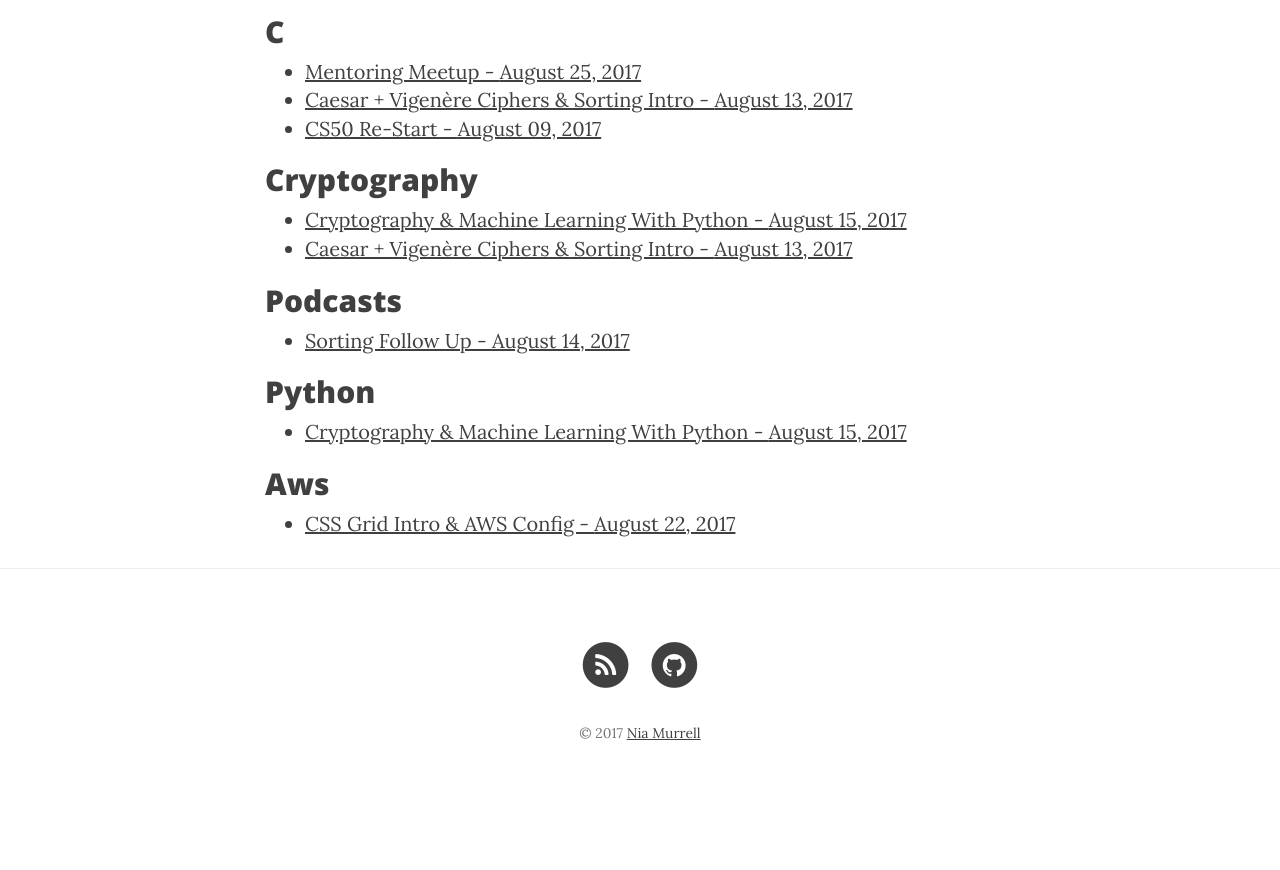
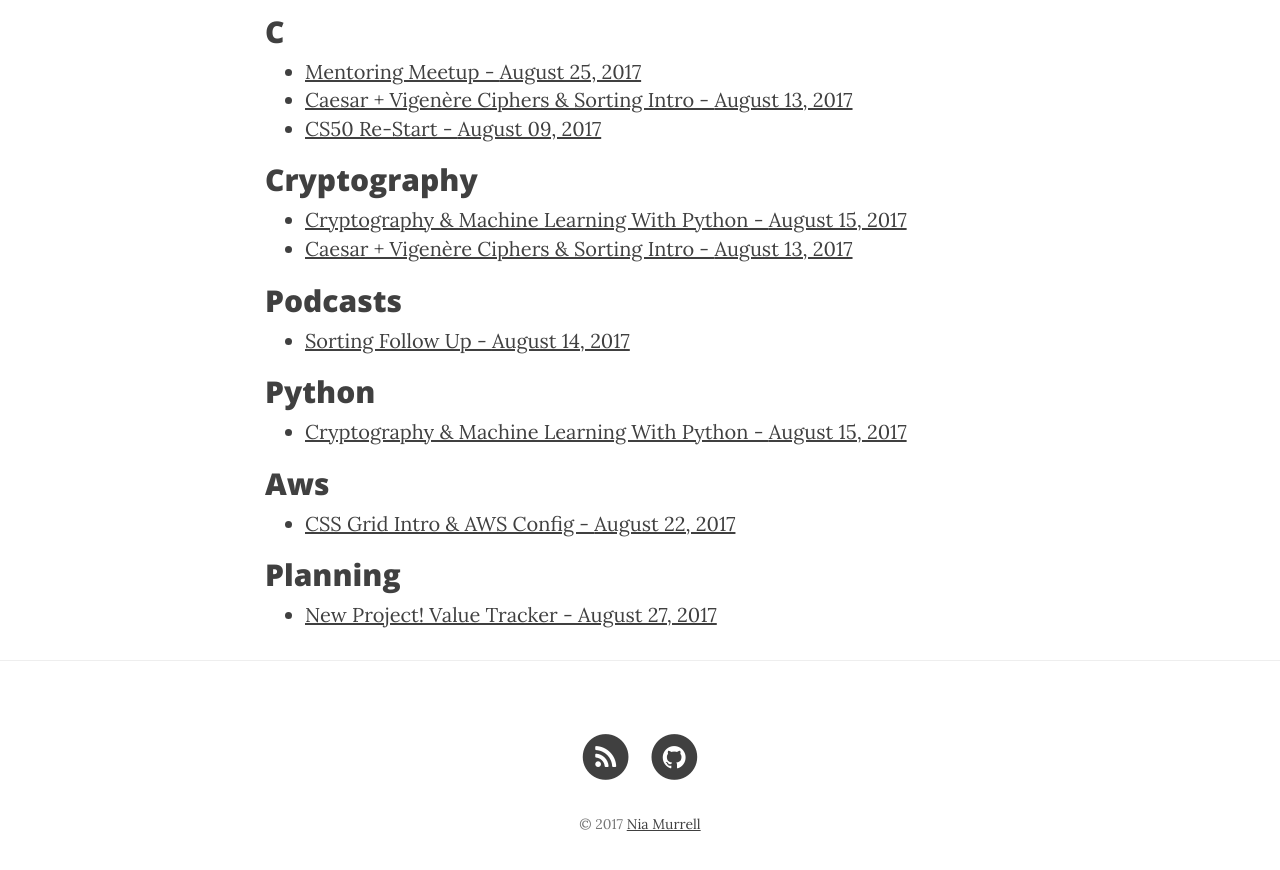
Before and after one commit to niamurrell/jekyll-blog, a Jekyll site: the page built from search/index.html, in a window 1280 px wide and 900 px high, scrolled down 5560 px. Shown: the top 870 px of the window. Built offline with Jekyll 4.4.1, drawn with Linux system fonts in a browser that asks for light colours; nearby versions of some CDN libraries; before the commit the page ends 6369 px from its top, so only the background shows below that.

Commit message:
Add today's post

```diff
--- a/_posts/2017-08-27-new-project.md
+++ b/_posts/2017-08-27-new-project.md
@@ -1,20 +1,20 @@
 ---
 layout:     post
-title:
+title:      New Project! Value Tracker
 author:     Nia
-tags:
+tags: 		  Planning
 subtitle:  	Daily Review
 category:   daily
 ---
 
-Reading advice everywhere I'm constantly reading, "build your own projects," "BUILD YOUR OWN PROJECTS," "**BUILD. YOUR. OWN. PROJECTS!!!**" So today I started one. 😄  I think I'd been experiencing paralysis in coming up with something to build because I tend to want everything I do to be ***epic*** but I realize I need to just get over that, otherwise I'll never build anything! And following along with coding tutorials doesn't really cut it:
+Reading advice everywhere I'm constantly reading, "build your own projects," "BUILD YOUR OWN PROJECTS," "**BUILD. YOUR. OWN. PROJECTS!!!**" So today I started one 😄  I think I'd been experiencing paralysis in coming up with something to build because I tend to want everything I do to be ***epic*** but I realize I need to just get over that, otherwise I'll never build anything! And coding along with tutorials doesn't really cut it...they leave a lot of learning out!:
 
 ![Coding Tutorials](https://pbs.twimg.com/media/DDOJtKwWAAAFipP.jpg:large)
 
 
 ### Value App Project
 
-There are some things that I stress about buying because I'm not 100% sure I'll actually use them, or that I'll get as much value out of them as I want to. Examples: gym membership, any membership really, pricier clothing or accessories, etc. I always thought it would be helpful/motivational to keep track of when I use these things, so that I can see the per-use value go down every time. For example, if I know it can cost me $4 each time I use the gym going 10 times in a month vs. $40 if I go once, I'll be *way* more inclined to go! Is that weird?  ¯\_(ツ)_/¯  Anyway today I wanted to use this, so I decided to just build it.
+There are some things that I stress about buying because I'm not 100% sure I'll actually use them, or that I'll get as much value out of them as I want to. Examples: gym membership, any membership really, pricier clothing or accessories, etc. I always thought it would be helpful/motivational to keep track of when I use these things, so that I can see the per-use value go down every time. For example, if I know it can cost me \$4 each time I use the gym going 10 times in a month vs. \$40 if I go once, I'll be *way* more inclined to go! Is that weird?  `¯\_(ツ)_/¯`  Anyway today I wanted to use this, so I decided to just [build it](https://github.com/niamurrell/value-app).
 
 I'm going to use Node and Express so that I can practice more, following the [Udemy course](https://niamurrell.github.io/daily/2017/08/06/bootcamp-wrapup/) and my [Coding For Product](https://niamurrell.github.io/search/#CodingForProduct) project. I'm also going to use MongoDB because I'm more comfortable with it, and haven't solidly learned how to reference between tables using SQL. Also I know I can deploy this for free on Heroku with mLab, not sure of the SQL options there yet.
 
```
